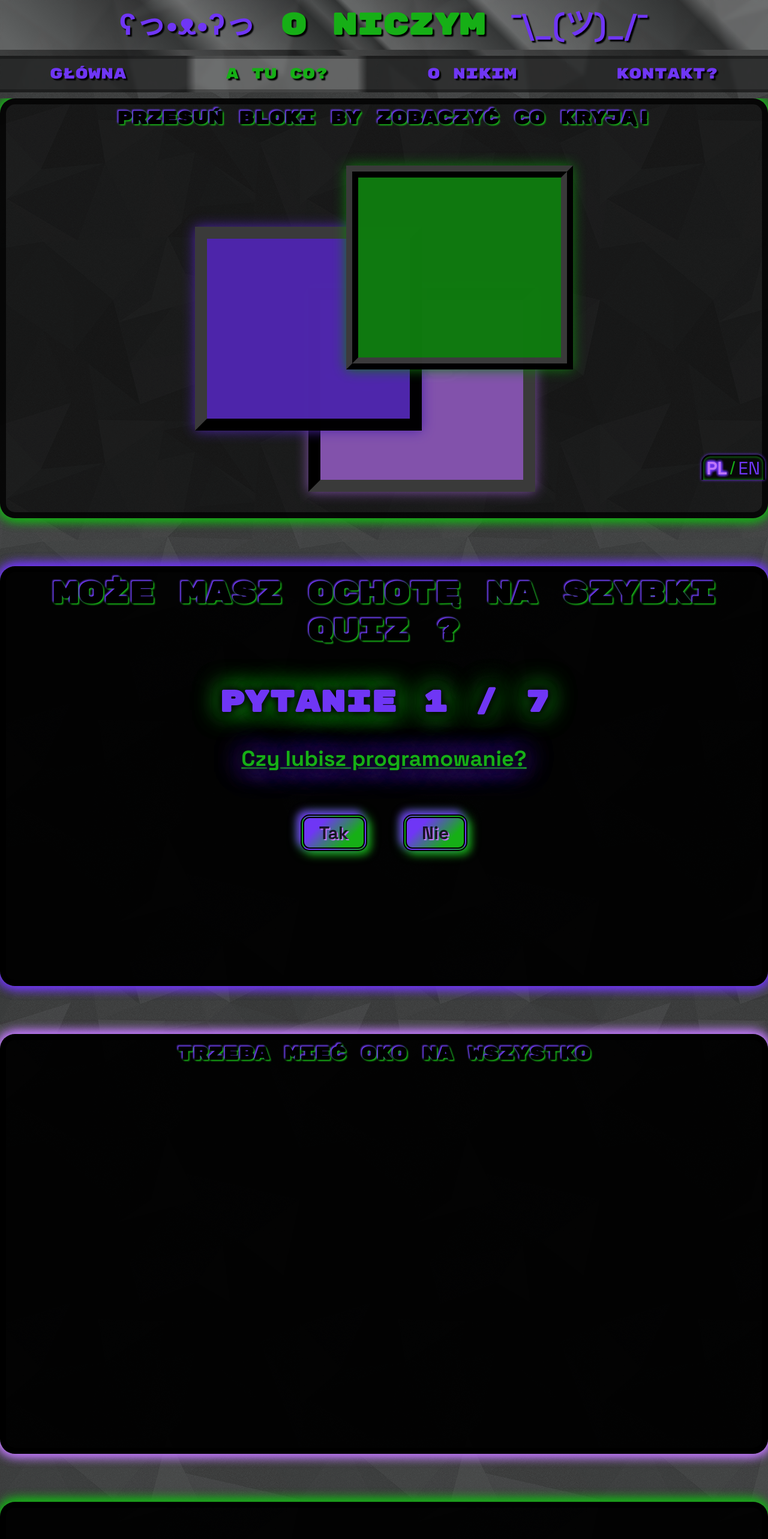
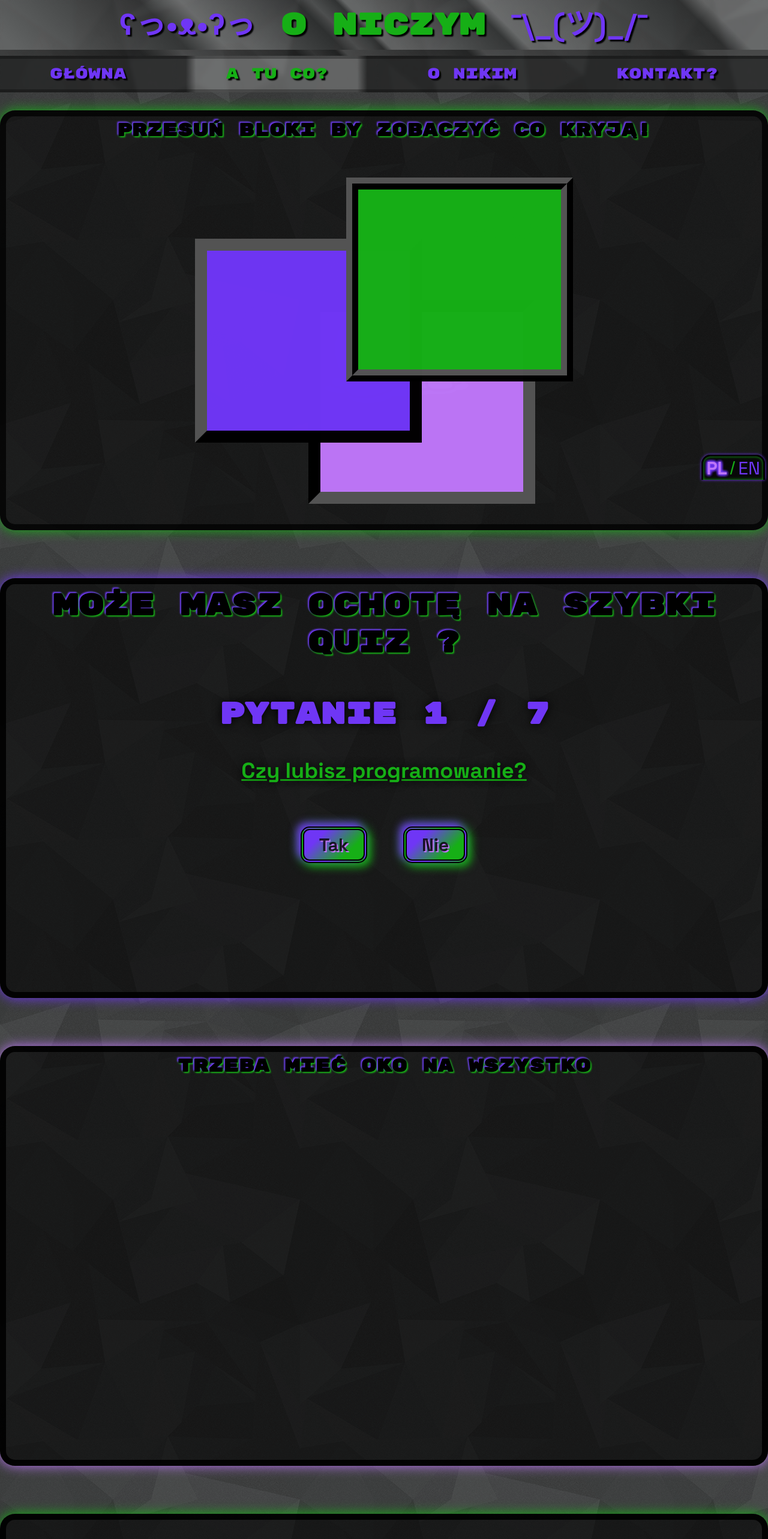
Before and after one commit to Klemciak/o-niczym, a React (Create React App) app: page /what in a window 1280 px wide. Shown: the top 2566 px of the page at 60% size. Built offline with nearby package versions, Linux system fonts and the light colour scheme; no server answers.

Commit message:
Optimization

```diff
--- a/src/components/navigation/Navigation.scss
+++ b/src/components/navigation/Navigation.scss
@@ -172,8 +172,8 @@
     margin: 0;
     transition: left 1s;
     border: 8px solid rgba(0, 0, 0, 0.5);
-    background-color: rgba($color-pink, 0.3);
-    backdrop-filter: blur(10px);
+    background-color: rgba(85, 85, 85, 0.8);
+    backdrop-filter: blur(0px);
     border-radius: 20px;
   }
   .nav-wrap.active {
--- a/src/pages/home/socialmedia/Socialmedia.scss
+++ b/src/pages/home/socialmedia/Socialmedia.scss
@@ -19,14 +19,12 @@
 }
 .socialmedia-wrap img {
   opacity: 0.8;
-  filter: drop-shadow(-6px -6px 4px $color-blue)
-    drop-shadow(6px 6px 4px $color-green);
+  filter: drop-shadow(-6px -6px 2px $color-blue)
+    drop-shadow(6px 6px 2px $color-green);
   transition: 0.3s;
   &:hover {
-    filter: drop-shadow(-6px -6px 4px $color-blue)
-      drop-shadow(6px 6px 4px $color-green)
-      drop-shadow(-6px -6px 4px $color-blue)
-      drop-shadow(6px 6px 4px $color-green);
+    filter: drop-shadow(-6px -6px 2px $color-blue)
+      drop-shadow(6px 6px 2px $color-green);
   }
 }
 @media (max-width: 500px) {
--- a/src/pages/what/img3d/Img3d.scss
+++ b/src/pages/what/img3d/Img3d.scss
@@ -8,10 +8,9 @@
   width: 100%;
   height: 700px;
   margin-top: 80px;
-  background-color: rgba(0, 0, 0, 0.96);
+  background-color: rgba(0, 0, 0, 0.6);
   border: 10px solid rgba(0, 0, 0, 0.9);
-  box-shadow: 0px 0px 20px $color-pink, 0px 0px 20px $color-pink,
-    0px 0px 20px $color-pink;
+  box-shadow: 0px 0px 20px $color-pink;
   border-radius: 25px;
   z-index: 20;
   h2 {
@@ -23,9 +22,6 @@
     filter: drop-shadow(-2px -2px 1px $color-blue)
       drop-shadow(2px 2px 1px $color-green);
   }
-  model-viewer {
-    filter: brightness(0.7);
-  }
 }
 @media (max-width: 760px) {
   .img-wrap {
--- a/src/pages/what/quiz/Quiz.scss
+++ b/src/pages/what/quiz/Quiz.scss
@@ -9,13 +9,11 @@
   height: 700px;
   margin-top: 80px;
   text-align: center;
-  background-color: rgba(0, 0, 0, 0.96);
+  background-color: rgba(0, 0, 0, 0.6);
   border: 10px solid rgba(0, 0, 0, 0.9);
-  box-shadow: 0px 0px 20px $color-blue, 0px 0px 20px $color-blue,
-    0px 0px 20px $color-blue;
+  box-shadow: 0px 0px 20px $color-blue;
   border-radius: 25px;
   z-index: 10;
-  color: white;
   h2 {
     position: absolute;
     top: 0;
@@ -32,8 +30,7 @@
     font-size: 50px;
     font-family: $font-title;
     color: $color-blue;
-    text-shadow: 0 0 15px black, 0 0 15px black, 0 0 45px $color-green,
-      0 0 45px $color-green;
+    text-shadow: 0 0 15px black;
   }
   p {
     margin: 40px 0;
@@ -43,8 +40,7 @@
     color: $color-green;
 
     text-decoration: underline;
-    text-shadow: 0 0 15px black, 0 0 15px black, 0 0 45px $color-blue,
-      0 0 45px $color-blue;
+    text-shadow: 0 0 15px black;
   }
   button {
     padding: 5px 25px;
--- a/src/pages/what/secret/Secret.scss
+++ b/src/pages/what/secret/Secret.scss
@@ -7,14 +7,12 @@
   justify-content: center;
   align-items: center;
   position: relative;
-
+  margin-top: 20px;
   width: 100%;
   height: 700px;
-
   background-color: rgba(0, 0, 0, 0.6);
   border: 10px solid rgba(0, 0, 0, 0.75);
-  box-shadow: 0px 0px 20px $color-green, 0px 0px 20px $color-green,
-    0px 0px 20px $color-green;
+  box-shadow: 0px 0px 20px $color-green;
   border-radius: 25px;
   text-align: center;
   overflow: hidden;
@@ -43,23 +41,23 @@
   cursor: grab;
   transform: translate(-50%, -50%);
   opacity: 0.99;
-  filter: brightness(0.7);
+
   &:active {
     cursor: grabbing;
   }
   &:nth-of-type(1) {
     background-color: $color-pink;
-    box-shadow: 0px 0px 20px $color-pink;
+
     border: 20px inset black;
   }
   &:nth-of-type(2) {
     background-color: $color-blue;
-    box-shadow: 0px 0px 20px $color-blue;
+
     border: 20px outset black;
   }
   &:nth-of-type(3) {
     background-color: $color-green;
-    box-shadow: 0px 0px 20px $color-green;
+
     border: 20px ridge black;
   }
 }
--- a/src/pages/what/working/Working.scss
+++ b/src/pages/what/working/Working.scss
@@ -8,10 +8,9 @@
   height: 700px;
   margin-top: 80px;
   margin-bottom: 80px;
-  background-color: rgba(0, 0, 0, 0.96);
+  background-color: rgba(0, 0, 0, 0.6);
   border: 10px solid rgba(0, 0, 0, 0.9);
-  box-shadow: 0px 0px 20px $color-green, 0px 0px 20px $color-green,
-    0px 0px 20px $color-green;
+  box-shadow: 0px 0px 20px $color-green;
   border-radius: 25px;
   z-index: 30;
   pointer-events: none;
@@ -22,7 +21,7 @@
     padding: 5px 10px;
     text-align: center;
     color: black;
-    animation: shadow 3s infinite;
+    animation: shadow 5s infinite;
   }
 }
 @keyframes shadow {
```
